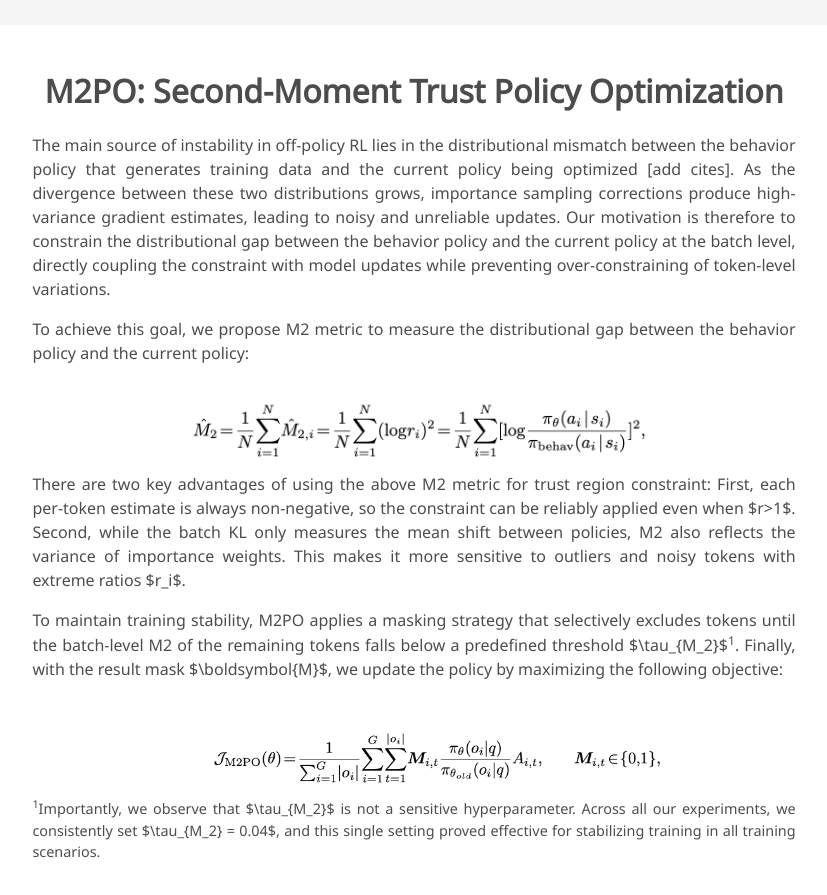
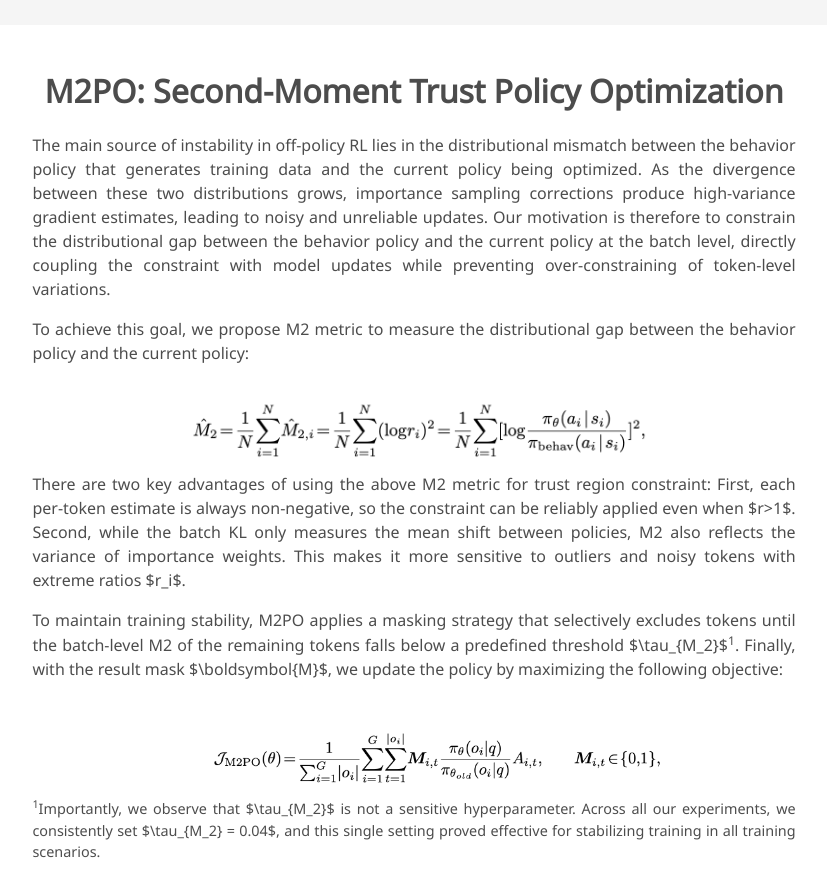
Before and after one commit to Infini-AI-Lab/M2PO, a plain HTML site: page docs/index.html in a window 1280 px wide. Shown: the part 3540-4435 px from the top of the page, without its empty margins (226-1053 px from the left). Drawn offline with nearby package versions, Linux system fonts and the light colour scheme; some packages are replaced by stand-ins of ours; a script that the page names is missing; some icons are missing; a web font is replaced by a local one.

Commit message:
update web

```diff
--- a/docs/index.html
+++ b/docs/index.html
@@ -295,7 +295,7 @@
 
                 <div class="content has-text-justified">
                   <p>
-                    The main source of instability in off-policy RL lies in the distributional mismatch between the behavior policy that generates training data and the current policy being optimized [add cites]. As the divergence between these two distributions grows, importance sampling corrections produce high-variance gradient estimates, leading to noisy and unreliable updates.
+                    The main source of instability in off-policy RL lies in the distributional mismatch between the behavior policy that generates training data and the current policy being optimized. As the divergence between these two distributions grows, importance sampling corrections produce high-variance gradient estimates, leading to noisy and unreliable updates.
                     Our motivation is therefore to constrain the distributional gap between the behavior policy and the current policy at the batch level, directly coupling the constraint with model updates while preventing over-constraining of token-level variations.
                   </p>
 
```
